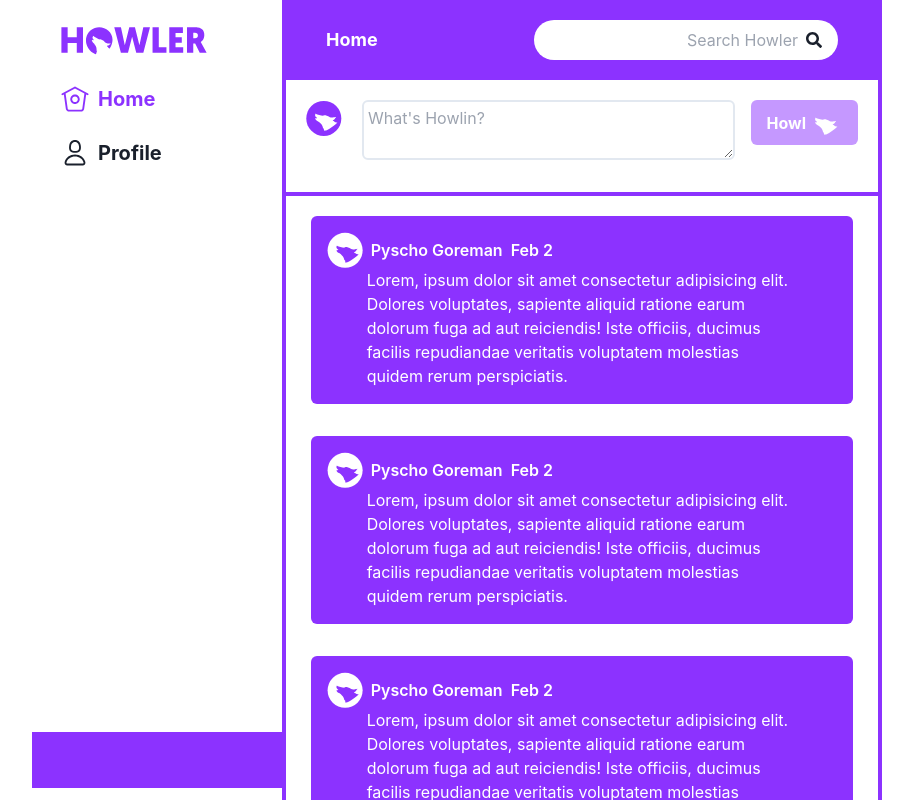
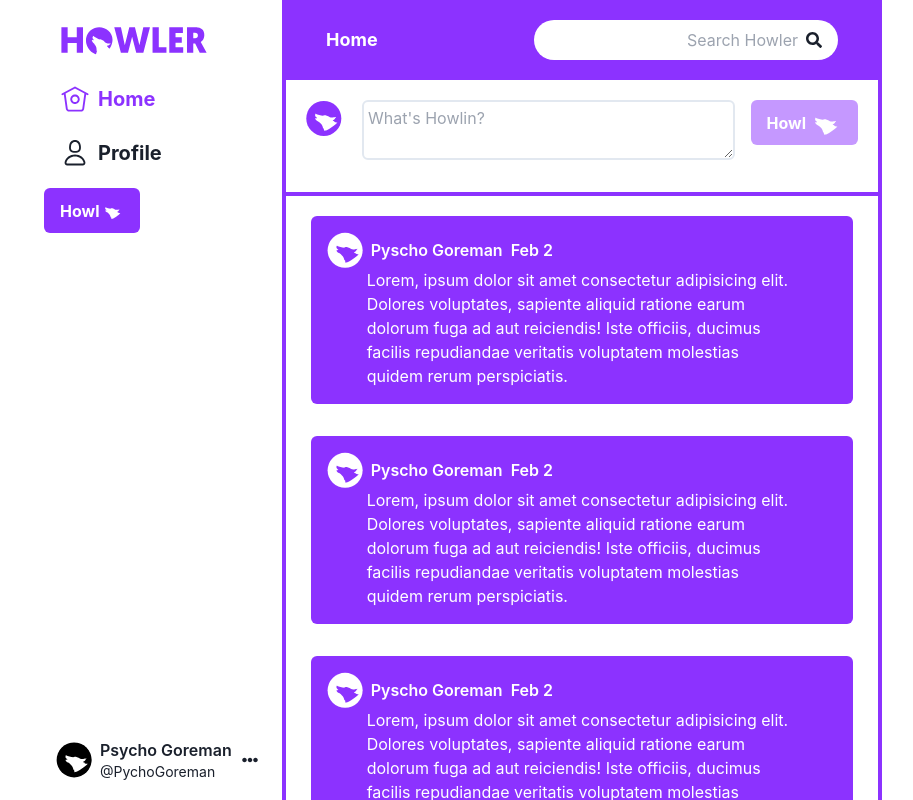
Before and after one commit to iMervinC/Howler, a Next.js app: page /home in a window 1280 px wide. Shown: the whole page, without its empty margins (58-971 px from the left). Built offline with nearby package versions, Linux system fonts and the light colour scheme.

Commit message:
More Frontend stuff Done!

```diff
--- a/src/components/Home/TextHowl.tsx
+++ b/src/components/Home/TextHowl.tsx
@@ -1,4 +1,4 @@
-import React, { useState, useEffect } from 'react'
+import React, { FC, useState } from 'react'
 
 interface TxtHowl {
   value: string
@@ -8,7 +8,7 @@ interface TxtHowl {
   maxRows: number
 }
 
-const TextHowl = () => {
+const TextHowl: FC<{ modal?: boolean }> = ({ modal }) => {
   const [howl, setHowl] = useState<TxtHowl>({
     value: '',
     textlimit: 180,
@@ -76,9 +76,12 @@ const TextHowl = () => {
   }
 
   return (
-    <form className="flex items-center flex-auto" onSubmit={submitHandler}>
+    <form
+      className={`flex items-center flex-auto ${modal && 'flex-col'}`}
+      onSubmit={submitHandler}
+    >
       <textarea
-        className="flex-auto border-2 focus:border-custom focus-within:outline-none rounded-md p-1 self-start overflow-auto mb-3"
+        className="flex-auto border-2 focus:border-custom focus-within:outline-none rounded-md p-1 self-start overflow-auto mb-3 w-full"
         placeholder="What's Howlin?"
         rows={howl.rows}
         value={howl.value}
@@ -86,7 +89,9 @@ const TextHowl = () => {
       />
       <button
         disabled={textLimit}
-        className={`self-start flex justify-between items-center duration-300 transition-colors ${
+        className={` flex justify-between items-center duration-300 transition-colors ${
+          modal ? 'self-end' : 'self-start'
+        } ${
           howl.value.length === 0
             ? 'howl-btn-disabled'
             : !textLimit
--- /dev/null
+++ b/src/components/HowlModal.tsx
@@ -0,0 +1,27 @@
+import TextHowl from '@/components/Home/TextHowl'
+import {
+  Modal,
+  ModalOverlay,
+  ModalContent,
+  ModalBody,
+  ModalCloseButton,
+} from '@chakra-ui/react'
+
+const HowlModal = ({ isOpen, onClose }) => {
+  return (
+    <Modal isOpen={isOpen} onClose={onClose} size={'2xl'}>
+      <ModalOverlay />
+      <ModalContent>
+        <ModalCloseButton />
+        <ModalBody>
+          <div className="flex justify-center h-auto gap-5 mt-10 mb-5">
+            <img className="self-start" src="/pic1.svg" alt="profilePic" />
+            <TextHowl modal />
+          </div>
+        </ModalBody>
+      </ModalContent>
+    </Modal>
+  )
+}
+
+export default HowlModal
--- a/src/components/Nav/Nav.tsx
+++ b/src/components/Nav/Nav.tsx
@@ -1,6 +1,8 @@
-import { useContext, useEffect, FC } from 'react'
+import { useContext, useEffect } from 'react'
 import Link from 'next/link'
 import HowlCtx from '@/context/howl-context'
+import UserNav from './UserNav'
+import NewHowl from './NewHowl'
 
 const Nav = ({ navigation }) => {
   const {
@@ -14,7 +16,8 @@ const Nav = ({ navigation }) => {
 
   return (
     <div className="max-w-side sm:w-side relative">
-      <nav className="flex flex-col justify-end h-screen max-w-side md:w-side  px-4 sm:px-0">
+      <nav className="flex flex-col justify-end h-screen px-0">
+        {/* Logo */}
         <div className="flex items-center h-20 justify-center sm:justify-start ">
           <Link href="/home">
             <a>
@@ -31,6 +34,7 @@ const Nav = ({ navigation }) => {
             </a>
           </Link>
         </div>
+        {/* Navigations */}
         <ul className="text-xl font-bold sm:ml-3 flex flex-col gap-4">
           {/* Home Link */}
           <li>
@@ -75,8 +79,12 @@ const Nav = ({ navigation }) => {
               </a>
             </Link>
           </li>
+          <li>
+            <NewHowl />
+          </li>
         </ul>
-        <div className="bg-custom h-14 mt-auto mb-3"></div>
+        {/* User Info */}
+        <UserNav />
       </nav>
     </div>
   )
--- /dev/null
+++ b/src/components/Nav/NewHowl.tsx
@@ -0,0 +1,29 @@
+import HowlModal from '@/components/HowlModal'
+import { useDisclosure } from '@chakra-ui/react'
+
+const NewHowl = () => {
+  const { isOpen, onOpen, onClose } = useDisclosure()
+
+  return (
+    <>
+      <div className="new-howl" onClick={onOpen}>
+        <span className="hidden sm:block">Howl</span>
+        <svg
+          width="36"
+          height="37"
+          viewBox="0 0 36 37"
+          fill="none"
+          xmlns="http://www.w3.org/2000/svg"
+        >
+          <path
+            d="M9.26367 14.7071C9.18315 14.2654 9.24258 13.5177 10.1244 14.0606C11.0063 14.6035 15.0195 15.4327 16.9159 15.7794C17.4754 15.1595 19.663 14.585 23.9369 17.2466C25.4699 17.8699 28.2637 17.3487 29.469 17.0102C29.8438 16.8554 30.396 16.7929 29.6061 17.7813C29.244 18.0194 29.0743 18.1194 29.0054 18.1516L29.3275 18.2379C29.039 18.6345 28.4386 19.4388 28.3456 19.4826C28.1214 19.3428 28.0733 19.3269 28.0772 19.3364L28.2444 19.5812L26.7141 20.4245L27.1821 20.75L26.5339 20.9359L27.6458 21.0354L28.807 21.6972L27.9986 21.7238C28.89 22.0337 30.8251 22.5999 31.4336 22.386C28.5353 25.1721 21.9119 30.7053 18.6042 30.5489L18.3624 31.0607C18.1424 30.426 17.7076 28.9201 17.7274 27.9734L17.1353 28.6918C17.0195 27.5267 16.3166 24.8216 14.4317 23.3219C12.7962 21.5686 11.8671 21.1297 11.607 21.1294C10.9738 20.8383 9.58944 19.9097 9.11772 18.5239C9.54693 18.351 9.69368 18.2989 9.79628 18.3234C9.76984 17.9552 9.75812 17.8382 9.75557 17.8257L10.1782 18.4287C10.8204 18.3816 11.7031 18.0357 10.096 17.0288C10.0607 17.29 10.0317 17.4046 10.0216 17.4292C10.0301 17.2012 9.93459 16.6959 9.48461 16.4991C9.05327 15.964 9.06717 14.8205 9.26367 14.7071Z"
+            fill="white"
+          />
+        </svg>
+      </div>
+      <HowlModal isOpen={isOpen} onClose={onClose} />
+    </>
+  )
+}
+
+export default NewHowl
--- /dev/null
+++ b/src/components/Nav/UserNav.tsx
@@ -0,0 +1,52 @@
+import { FontAwesomeIcon } from '@fortawesome/react-fontawesome'
+import { faEllipsisH } from '@fortawesome/free-solid-svg-icons'
+import {
+  Popover,
+  PopoverTrigger,
+  PopoverContent,
+  PopoverArrow,
+  PopoverHeader,
+  Portal,
+  PopoverBody,
+} from '@chakra-ui/react'
+
+const UserNav = () => {
+  return (
+    <Popover>
+      <PopoverTrigger>
+        <div className="flex items-center justify-start gap-2 h-14 mt-auto mb-3 sm:mx-2 sm:px-5  cursor-pointer hover-shadow">
+          <img
+            src="/pic3.svg"
+            alt="User Picture"
+            className="rounded-full w-9 h-auto"
+          />
+          <div className="sm:flex flex-col hidden">
+            <span className="font-semibold">Psycho Goreman</span>
+            <span className="text-sm">@PychoGoreman</span>
+          </div>
+          <FontAwesomeIcon
+            icon={faEllipsisH}
+            width="20"
+            className="ml-auto hidden sm:block"
+          />
+        </div>
+      </PopoverTrigger>
+      <Portal>
+        <PopoverContent>
+          <PopoverArrow />
+          <PopoverHeader>
+            <div className="flex flex-col">
+              <span className="font-semibold">Psycho Goreman</span>
+              <span className="text-sm">@PychoGoreman</span>
+            </div>
+          </PopoverHeader>
+          <PopoverBody>
+            <span>Log out User</span>
+          </PopoverBody>
+        </PopoverContent>
+      </Portal>
+    </Popover>
+  )
+}
+
+export default UserNav
--- a/src/styles/directives.css
+++ b/src/styles/directives.css
@@ -37,3 +37,7 @@
 .howl-wrapper {
   @apply mt-5 flex flex-col items-center justify-center gap-8 overflow-hidden;
 }
+
+.new-howl {
+  @apply bg-custom text-white sm:px-4 sm:py-1 rounded-full sm:rounded-md text-base flex items-center justify-center sm:w-24 cursor-pointer;
+}
--- a/tailwind.config.js
+++ b/tailwind.config.js
@@ -24,7 +24,6 @@ module.exports = {
         side: '250px',
         sideM: '50px',
         main: '600px',
-        full: '1100px',
       },
       maxWidth: {
         main: '600px',
```
Also changed, not shown: public/icon.svg (added), 1 other file (tests, documents, lock files or other folders).
